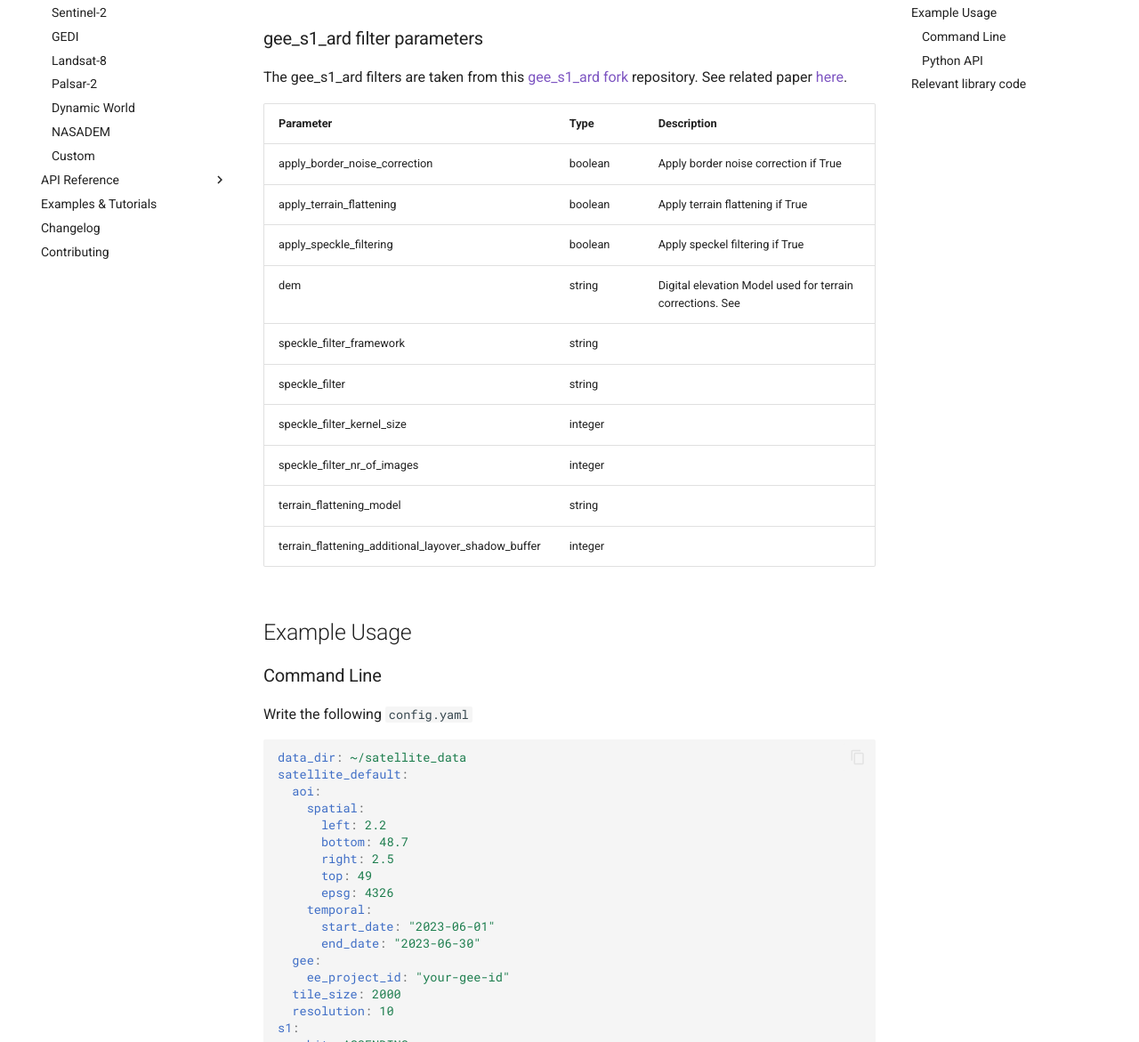
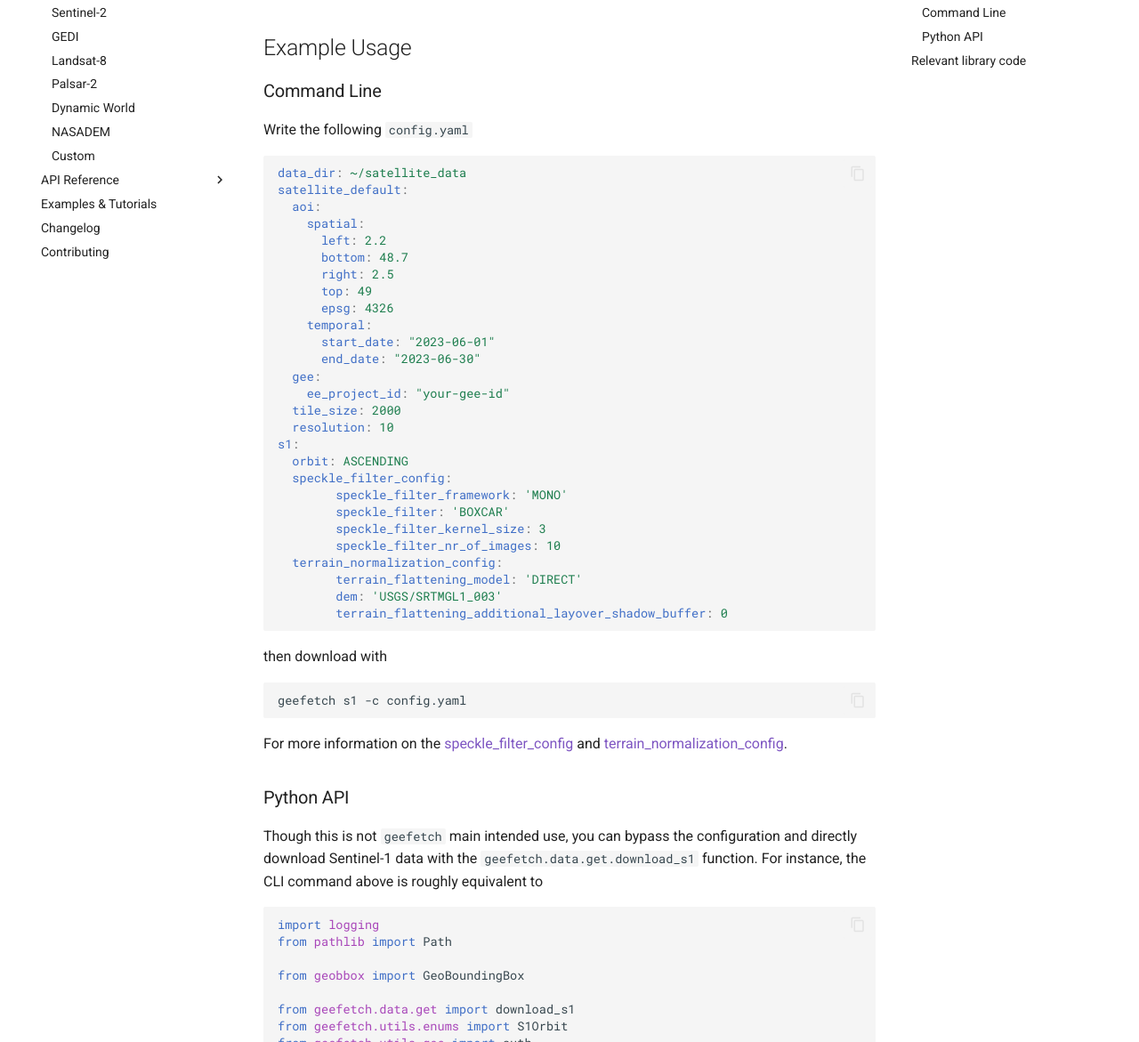
Before and after one commit to gbelouze/geefetch, an MkDocs documentation site: the page built from docs/satellites/sentinel1.md, in a window 1280 px wide and 1400 px high, scrolled down 1112 px, cut to the strip 229-1400 px from the top of the window. Shown: the whole strip at 89% size. Built offline with MkDocs 1.6.1 and Material for MkDocs 9.7.7, drawn with Linux system fonts in a browser that asks for light colours; comment, search, counter and statistics services are not loaded; some of the changed text lies outside the part shown.

Commit message:
doc: Added missing doc string parameters and added a link in sentinel1.md towards the speckle and terrain normalization configs. Updated CHANGELOG

```diff
--- a/docs/satellites/sentinel1.md
+++ b/docs/satellites/sentinel1.md
@@ -38,23 +38,6 @@
       show_docstring_description: false
       show_bases: false
       show_root_toc_entry: false
-
-### gee_s1_ard filter parameters
-
-The gee_s1_ard filters are taken from this [gee_s1_ard fork](https://github.com/LSCE-forest/gee_s1_processing/) repository. See related paper [here](https://www.mdpi.com/2072-4292/13/10/1954).
-
-| Parameter                                         | Type  | Description |
-|---------------------------------------------------|-------|-------------|
-|apply_border_noise_correction                      |boolean| Apply border noise correction if True
-|apply_terrain_flattening                           |boolean| Apply terrain flattening if True
-|apply_speckle_filtering                            |boolean| Apply speckel filtering if True
-|dem                                                |string | Digital elevation Model used for terrain corrections. See
-|speckle_filter_framework                           |string |
-|speckle_filter                                     |string |
-|speckle_filter_kernel_size                         |integer|
-|speckle_filter_nr_of_images                        |integer|
-|terrain_flattening_model                           |string |
-|terrain_flattening_additional_layover_shadow_buffer|integer|
 
 ## Example Usage
 
```
